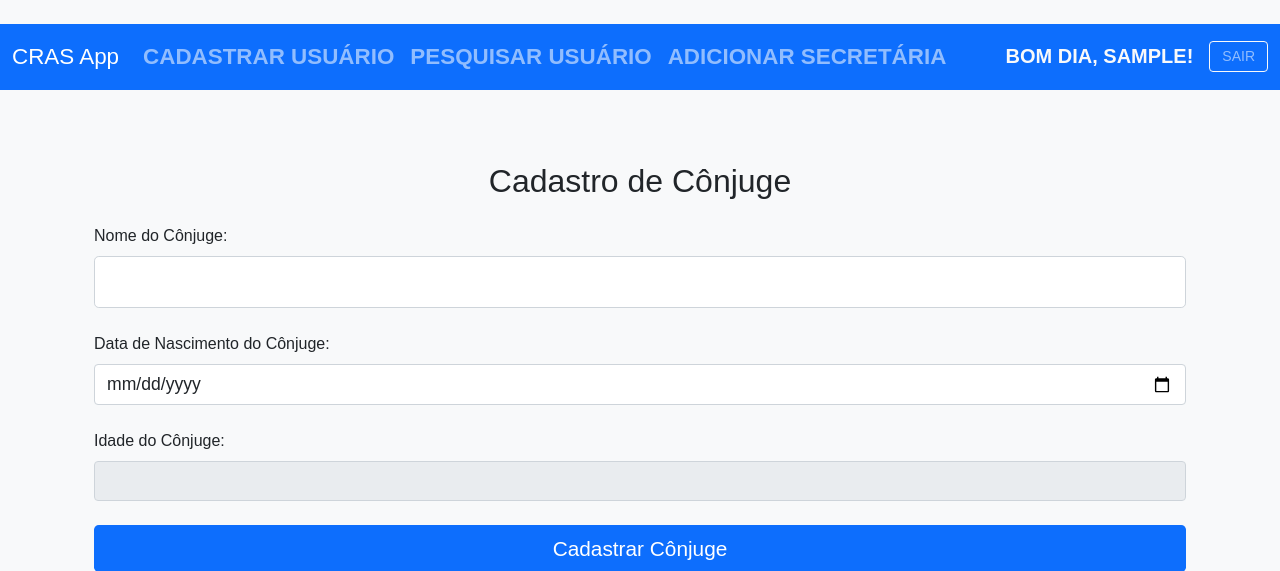
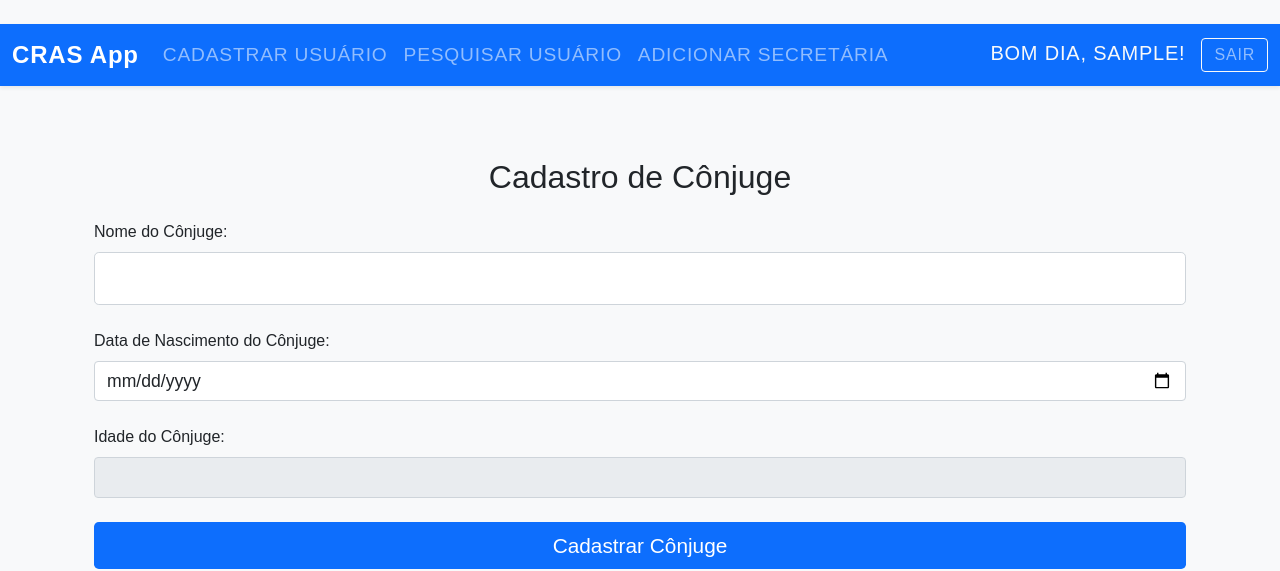
Before and after one commit to ragnarthur/cras, a Flask app: page /cadastro_conjuge/1 in a window 1280 px wide. Shown: the top 571 px of the page. Run offline with Flask 3, Linux system fonts and the light colour scheme; a user stored in the database is signed in.

Commit message:
commit nova navbar

```diff
--- a/static/styles.css
+++ b/static/styles.css
@@ -1,24 +1,36 @@
 /* === Navbar === */
-/* Ajuste do tamanho da fonte para os textos do navbar */
+/* Ajuste do tamanho da fonte para os textos do navbar, deixando mais leve e suave */
 .navbar-nav .nav-link, .navbar-brand, .navbar-text {
-    font-size: 1.4rem; /* Aumenta um pouco o tamanho da fonte */
+    font-size: 1.2rem; /* Tamanho ideal para o navbar */
+    font-weight: 500;
+    letter-spacing: 0.05rem; /* Adiciona espaçamento entre letras para suavidade */
 }
 
-/* Campos de entrada com letras maiúsculas (usado nas rotas de cadastro) */
-.form-uppercase input[type="text"],
-.form-uppercase input[type="tel"],
-.form-uppercase input[type="email"] {
-    text-transform: uppercase;
+.navbar {
+    background-color: #0d6efd; /* Cor primária padrão */
 }
 
-/* Campos de entrada do login sem letras maiúsculas */
-input[type="text"], input[type="password"] {
-    text-transform: none;
+.navbar-brand {
+    font-size: 1.5rem; /* Destaque para o nome da aplicação */
+    font-weight: bold;
+}
+
+.nav-link {
+    color: #f8f9fa; /* Cor clara para contraste com o fundo */
+}
+
+.nav-link:hover {
+    color: #fff; /* Realce no hover */
+    text-shadow: 0px 0px 5px rgba(255, 255, 255, 0.5);
+}
+
+.navbar-toggler {
+    border: none; /* Remove borda do botão do menu mobile */
 }
 
 /* Estilo personalizado para o botão de 'Sair' na navbar */
 .navbar-nav .nav-link.btn {
-    font-size: 0.875rem;
+    font-size: 1rem;
     padding: 0.25rem 0.75rem;
     border-radius: 0.25rem;
     line-height: 1.5;
@@ -247,7 +259,6 @@ h6 {
     margin-top: 1rem;
 }
 
-
 /* === Resultados da Pesquisa === */
 /* Garantir que o texto dos resultados seja exibido em negrito e letras maiúsculas */
 .card-text strong {
--- a/templates/base.html
+++ b/templates/base.html
@@ -11,9 +11,9 @@
 </head>
 <body>
     <!-- Navbar -->
-    <nav class="navbar navbar-expand-lg navbar-dark bg-primary">
+    <nav class="navbar navbar-expand-lg navbar-dark bg-primary shadow-sm">
         <div class="container-fluid">
-            <a class="navbar-brand" href="{{ url_for('dashboard') }}">CRAS App</a>
+            <a class="navbar-brand fw-bold" href="{{ url_for('dashboard') }}">CRAS App</a>
             <button class="navbar-toggler" type="button" data-bs-toggle="collapse" data-bs-target="#navbarNav"
                     aria-controls="navbarNav" aria-expanded="false" aria-label="Toggle navigation">
                 <span class="navbar-toggler-icon"></span>
```
